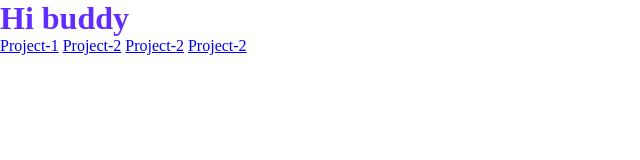
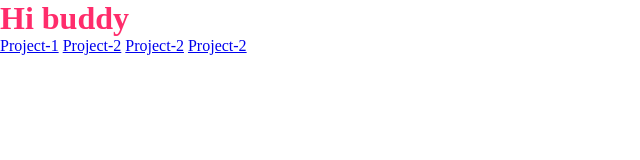
Before and after one commit to Code-With-Pradeep/Github-Project, a plain HTML site: page index.html in a window 1280 px wide. Shown: the whole page, without its empty margins (0-640 px from the left). Drawn offline with Linux system fonts and the light colour scheme.

Commit message:
style test

```diff
--- a/css/style.css
+++ b/css/style.css
@@ -3,5 +3,5 @@
     padding: 0;
 }
 h1{
-    color: rgb(97, 44, 255);
+    color: rgb(255, 44, 107);
 }
```
